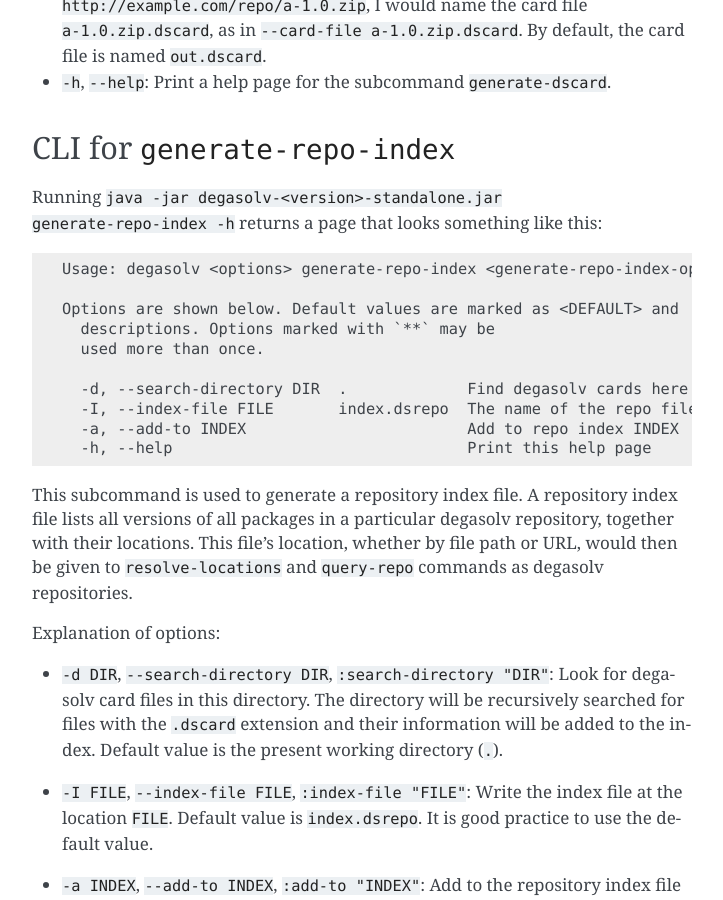
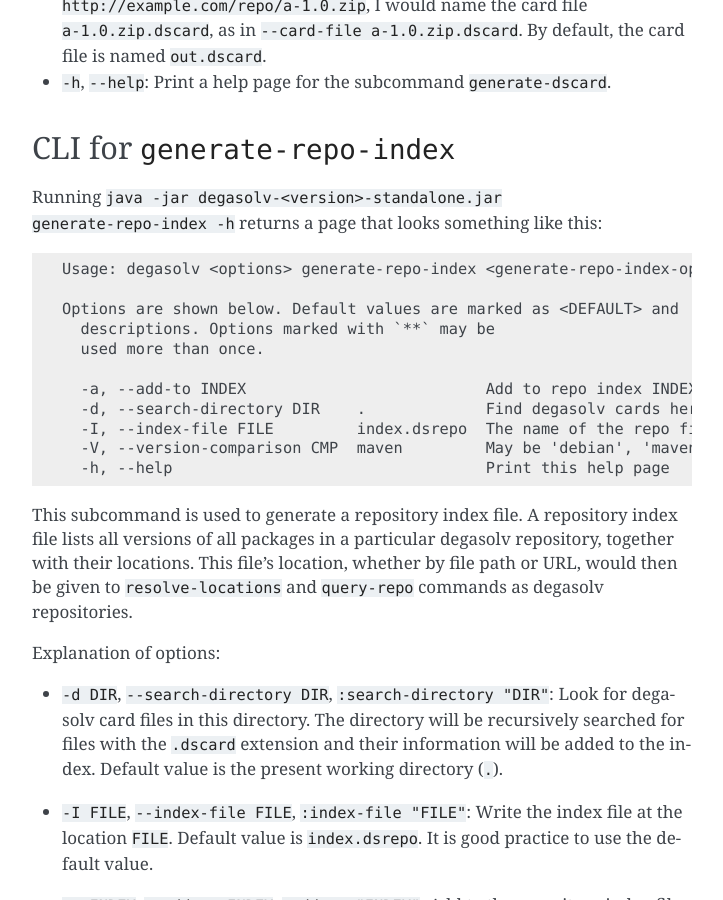
Before and after one commit to djhaskin987/degasolv, a Sphinx documentation site: the page built from docs/command-reference.rst, in a window 1280 px wide and 900 px high, scrolled down 5976 px. Shown: the whole window, without its empty margins (388-1111 px from the left). Built offline with Sphinx 7.4.7, drawn with Linux system fonts in a browser that asks for light colours.

Commit message:
Update command ref for generate-repo-index to be alphabetized

```diff
--- a/docs/command-reference.rst
+++ b/docs/command-reference.rst
@@ -315,10 +315,11 @@ returns a page that looks something like this::
     descriptions. Options marked with `**` may be
     used more than once.
 
-    -d, --search-directory DIR  .             Find degasolv cards here
-    -I, --index-file FILE       index.dsrepo  The name of the repo file
-    -a, --add-to INDEX                        Add to repo index INDEX
-    -h, --help                                Print this help page
+    -a, --add-to INDEX                          Add to repo index INDEX
+    -d, --search-directory DIR    .             Find degasolv cards here
+    -I, --index-file FILE         index.dsrepo  The name of the repo file
+    -V, --version-comparison CMP  maven         May be 'debian', 'maven', 'naive', 'python', 'rpm', 'rubygem', or 'semver'.
+    -h, --help                                  Print this help page
 
 This subcommand is used to generate a repository index file. A
 repository index file lists all versions of all packages in a
```
